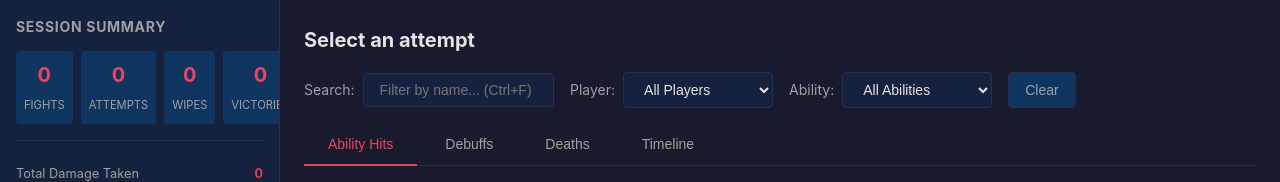
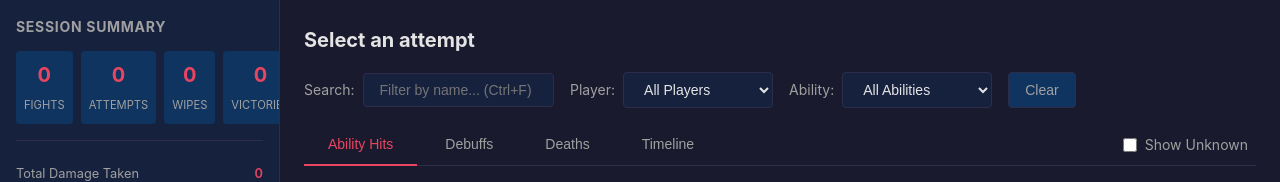
Before and after one commit to rmoskwa/ffxiv-simple-battle-tracker, a Flask app: page / in a window 1280 px wide. Shown: the part 72-254 px from the top of the page. Run offline with Flask 2, Linux system fonts and the light colour scheme; data that the repository does not hold is empty.

Commit message:
feat:  added checkbox that allows "unknown" lines in log files to be hidden

```diff
--- a/static/css/styles.css
+++ b/static/css/styles.css
@@ -442,12 +442,43 @@ main {
     border-color: var(--accent-primary);
 }
 
+.checkbox-label {
+    display: flex;
+    align-items: center;
+    gap: 0.5rem;
+    cursor: pointer;
+    font-size: 0.875rem;
+    color: var(--text-secondary);
+}
+
+.checkbox-label input[type="checkbox"] {
+    width: 14px;
+    height: 14px;
+    margin: 0;
+    accent-color: var(--accent-primary);
+    cursor: pointer;
+}
+
+.checkbox-label:hover {
+    color: var(--text-primary);
+}
+
 /* Tabs */
 #tabs {
     display: flex;
-    gap: 0.25rem;
+    justify-content: space-between;
+    align-items: center;
     margin-bottom: 1rem;
     border-bottom: 1px solid var(--border-color);
+}
+
+.tabs-left {
+    display: flex;
+    gap: 0.25rem;
+}
+
+.tabs-right {
+    padding-right: 0.5rem;
 }
 
 .tab-btn {
--- a/static/js/dashboard.js
+++ b/static/js/dashboard.js
@@ -33,6 +33,7 @@ const elements = {
     playerFilter: document.getElementById('player-filter'),
     abilityFilter: document.getElementById('ability-filter'),
     clearFilters: document.getElementById('clear-filters'),
+    showUnknownFilter: document.getElementById('show-unknown-filter'),
     refreshBtn: document.getElementById('refresh-btn'),
     exportBtn: document.getElementById('export-btn'),
     abilitiesTable: document.querySelector('#abilities-table tbody'),
@@ -277,6 +278,7 @@ function initFilters() {
     elements.playerFilter.addEventListener('change', applyFilters);
     elements.abilityFilter.addEventListener('change', applyFilters);
     elements.searchFilter.addEventListener('input', debounce(applyFilters, 300));
+    elements.showUnknownFilter.addEventListener('change', applyFilters);
     elements.clearFilters.addEventListener('click', clearAllFilters);
 }
 
@@ -284,6 +286,7 @@ function clearAllFilters() {
     elements.searchFilter.value = '';
     elements.playerFilter.value = '';
     elements.abilityFilter.value = '';
+    elements.showUnknownFilter.checked = false;
     applyFilters();
 }
 
@@ -550,11 +553,12 @@ async function loadAttemptDetails(fightId, attemptNumber) {
     const searchFilter = elements.searchFilter.value.toLowerCase();
     const playerFilter = elements.playerFilter.value;
     const abilityFilter = elements.abilityFilter.value;
+    const showUnknown = elements.showUnknownFilter.checked;
 
-    renderAbilitiesTable(data.ability_hits, playerFilter, abilityFilter, searchFilter);
-    renderDebuffsTable(data.debuffs_applied, playerFilter, searchFilter);
+    renderAbilitiesTable(data.ability_hits, playerFilter, abilityFilter, searchFilter, showUnknown);
+    renderDebuffsTable(data.debuffs_applied, playerFilter, searchFilter, showUnknown);
     renderDeathsTable(data.deaths, searchFilter);
-    renderTimeline(data);
+    renderTimeline(data, showUnknown);
 }
 
 // Populate player filter
@@ -590,8 +594,13 @@ function populateAbilityFilter(abilities) {
 }
 
 // Render abilities table with sorting
-function renderAbilitiesTable(abilities, playerFilter, abilityFilter, searchFilter = '') {
+function renderAbilitiesTable(abilities, playerFilter, abilityFilter, searchFilter = '', showUnknown = false) {
     let filtered = abilities;
+
+    // Filter out unknown abilities unless showUnknown is checked
+    if (!showUnknown) {
+        filtered = filtered.filter(a => !a.ability_name.toLowerCase().includes('unknown'));
+    }
 
     if (playerFilter) {
         filtered = filtered.filter(a => a.target_name === playerFilter);
@@ -687,8 +696,13 @@ function renderAbilitiesSummary(abilities) {
 }
 
 // Render debuffs table
-function renderDebuffsTable(debuffs, playerFilter, searchFilter = '') {
+function renderDebuffsTable(debuffs, playerFilter, searchFilter = '', showUnknown = false) {
     let filtered = debuffs;
+
+    // Filter out unknown debuffs unless showUnknown is checked
+    if (!showUnknown) {
+        filtered = filtered.filter(d => !d.effect_name.toLowerCase().includes('unknown'));
+    }
 
     if (playerFilter) {
         filtered = filtered.filter(d => d.target_name === playerFilter);
@@ -778,13 +792,18 @@ function renderDeathsTable(deaths, searchFilter = '') {
 }
 
 // Render timeline
-function renderTimeline(data) {
+function renderTimeline(data, showUnknown = false) {
     elements.timelineDuration.textContent = formatDuration(data.duration_seconds);
 
     // Combine all events and sort by relative time
     const events = [];
 
-    data.ability_hits.forEach(a => {
+    // Filter abilities
+    let abilities = data.ability_hits;
+    if (!showUnknown) {
+        abilities = abilities.filter(a => !a.ability_name.toLowerCase().includes('unknown'));
+    }
+    abilities.forEach(a => {
         events.push({
             type: 'ability',
             relative_time: a.relative_time_seconds,
@@ -794,6 +813,7 @@ function renderTimeline(data) {
         });
     });
 
+    // Deaths are always shown
     data.deaths.forEach(d => {
         events.push({
             type: 'death',
@@ -804,7 +824,12 @@ function renderTimeline(data) {
         });
     });
 
-    data.debuffs_applied.forEach(d => {
+    // Filter debuffs
+    let debuffs = data.debuffs_applied;
+    if (!showUnknown) {
+        debuffs = debuffs.filter(d => !d.effect_name.toLowerCase().includes('unknown'));
+    }
+    debuffs.forEach(d => {
         events.push({
             type: 'debuff',
             relative_time: d.relative_time_seconds,
--- a/templates/index.html
+++ b/templates/index.html
@@ -96,10 +96,18 @@
             </div>
 
             <div id="tabs">
-                <button class="tab-btn active" data-tab="abilities" title="Press 1">Ability Hits</button>
-                <button class="tab-btn" data-tab="debuffs" title="Press 2">Debuffs</button>
-                <button class="tab-btn" data-tab="deaths" title="Press 3">Deaths</button>
-                <button class="tab-btn" data-tab="timeline" title="Press 4">Timeline</button>
+                <div class="tabs-left">
+                    <button class="tab-btn active" data-tab="abilities" title="Press 1">Ability Hits</button>
+                    <button class="tab-btn" data-tab="debuffs" title="Press 2">Debuffs</button>
+                    <button class="tab-btn" data-tab="deaths" title="Press 3">Deaths</button>
+                    <button class="tab-btn" data-tab="timeline" title="Press 4">Timeline</button>
+                </div>
+                <div class="tabs-right">
+                    <label class="checkbox-label">
+                        <input type="checkbox" id="show-unknown-filter">
+                        <span>Show Unknown</span>
+                    </label>
+                </div>
             </div>
 
             <div id="tab-content">
```
Also changed, not shown: screenie1.png (added).
